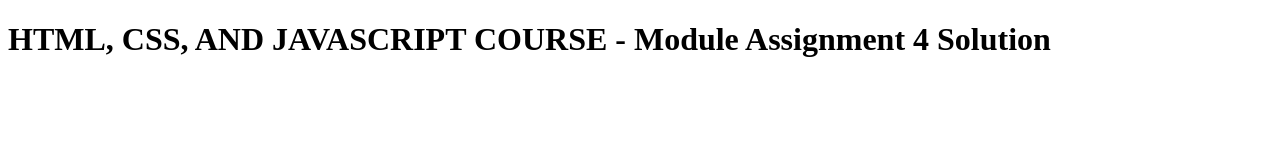
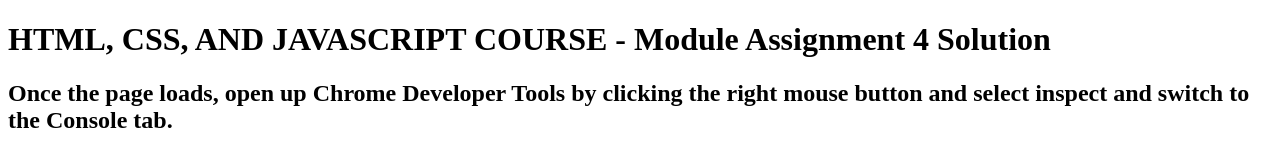
Before and after one commit to hkprogramming/hk, a plain HTML site: page index.html in a window 1280 px wide. Drawn offline with Linux system fonts and the light colour scheme.

Commit message:
Update index.html

```diff
--- a/index.html
+++ b/index.html
@@ -9,5 +9,6 @@
 </head>
 <body>
   <h1>HTML, CSS, AND JAVASCRIPT COURSE - Module Assignment 4 Solution</h1>
+  <h2>Once the page loads, open up Chrome Developer Tools by clicking the right mouse button and select inspect and switch to the Console tab.</h2>
 </body>
 </html>
```
